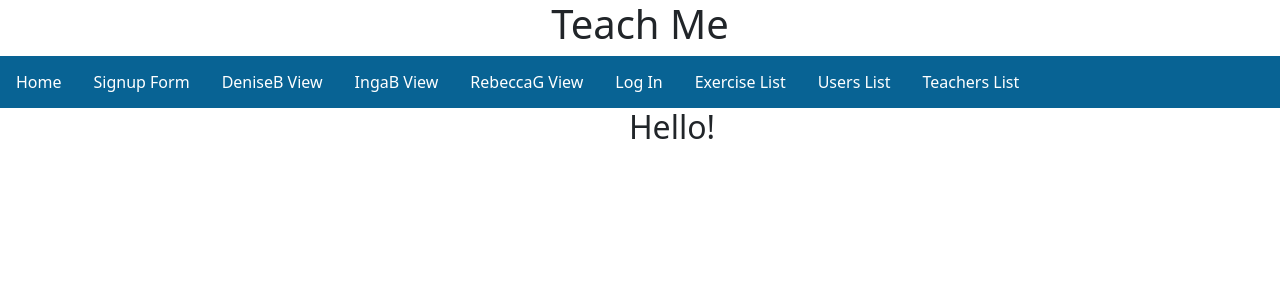
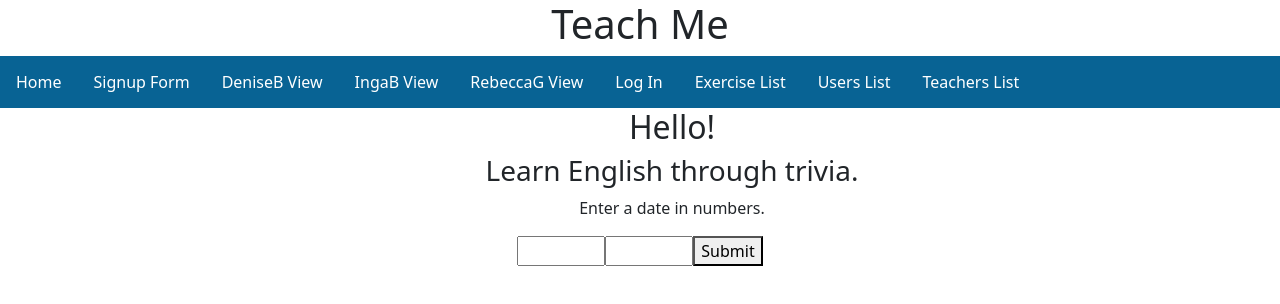
Before and after one commit to CodeOp-tech/FS14-Stars, a React (Create React App) app in the folder Client/: page / in a window 1280 px wide. Shown: the top 304 px of the page. Built offline with nearby package versions, Linux system fonts and the light colour scheme.

Commit message:
external api

```diff
--- a/Client/src/components/HomeView.js
+++ b/Client/src/components/HomeView.js
@@ -1,10 +1,77 @@
-import React from 'react'
+import React, { useState } from "react";
 // import { View, Text } from 'react-native'
 
 function HomeView () {
+	let emptyForm = {
+		month: "month",
+		day: "day"
+	}
+
+	const [date, setDate] = useState(emptyForm);
+	const [triviaOfTheDay, setTriviaOfTheDay] = useState(null);
+	const [error, setError] = useState("");
+
+	const handleChange = e => {
+		let {name, value} = e.target;
+		setDate(form => ({...form, [name]: value}))
+	}
+
+	const handleSubmit = e => {
+		e.preventDefault();
+		getTrivia(date);
+		setDate(emptyForm);
+	  };
+
+	const getTrivia = () => {
+		fetch(`https://numbersapi.p.rapidapi.com/${date.month}/${date.day}/date?fragment=true&json=true`, {
+			"method": "GET",
+			"headers": {
+				"x-rapidapi-host": "numbersapi.p.rapidapi.com",
+				"x-rapidapi-key": "5397a36c2emshcd031fcca8b995fp1b18c0jsnf5d7f894f041"
+			}
+		})
+	.then(response => response.json())
+	.then(data => {
+	  setTriviaOfTheDay(data);
+	})
+	.catch(e => {
+	  setError(
+		"Sorry. The word of the day is unavailable for the date that you entered."
+	  );
+	});
+  return triviaOfTheDay;
+};
+
     return (
         <div>
             <h2>Hello!</h2>
+			<h3> Learn English through trivia. </h3>
+			<p> Enter a date in numbers. </p>
+			<form onSubmit={handleSubmit}>
+				<input type="number"
+          				name="month"
+						min = "1"
+						max = "12"
+						value={date.month}
+          				onChange={handleChange}
+          				>
+				</input>
+				<input type="number"
+          				name="day"
+						min = "1"
+						max = "31"
+						value={date.day}
+          				onChange={handleChange}
+          				>
+				</input>
+				<button type="submit">Submit</button>
+			</form>
+			<div>  {triviaOfTheDay ? (
+          	<p> On this day: {triviaOfTheDay.text} </p>
+        	) : (
+          		<p> {error} </p>
+        	)}
+			</div>
         </div>
     )
 }
```
